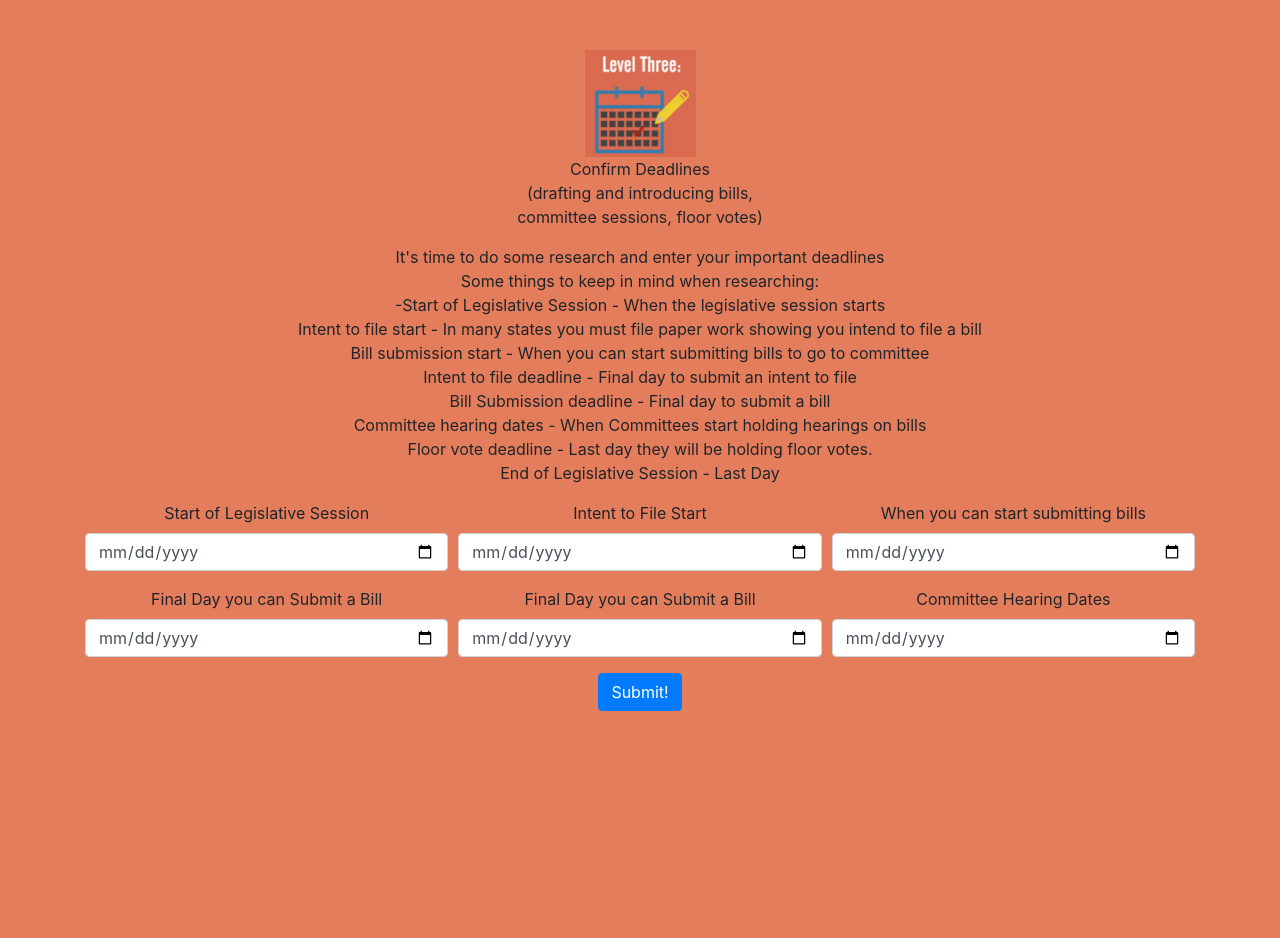
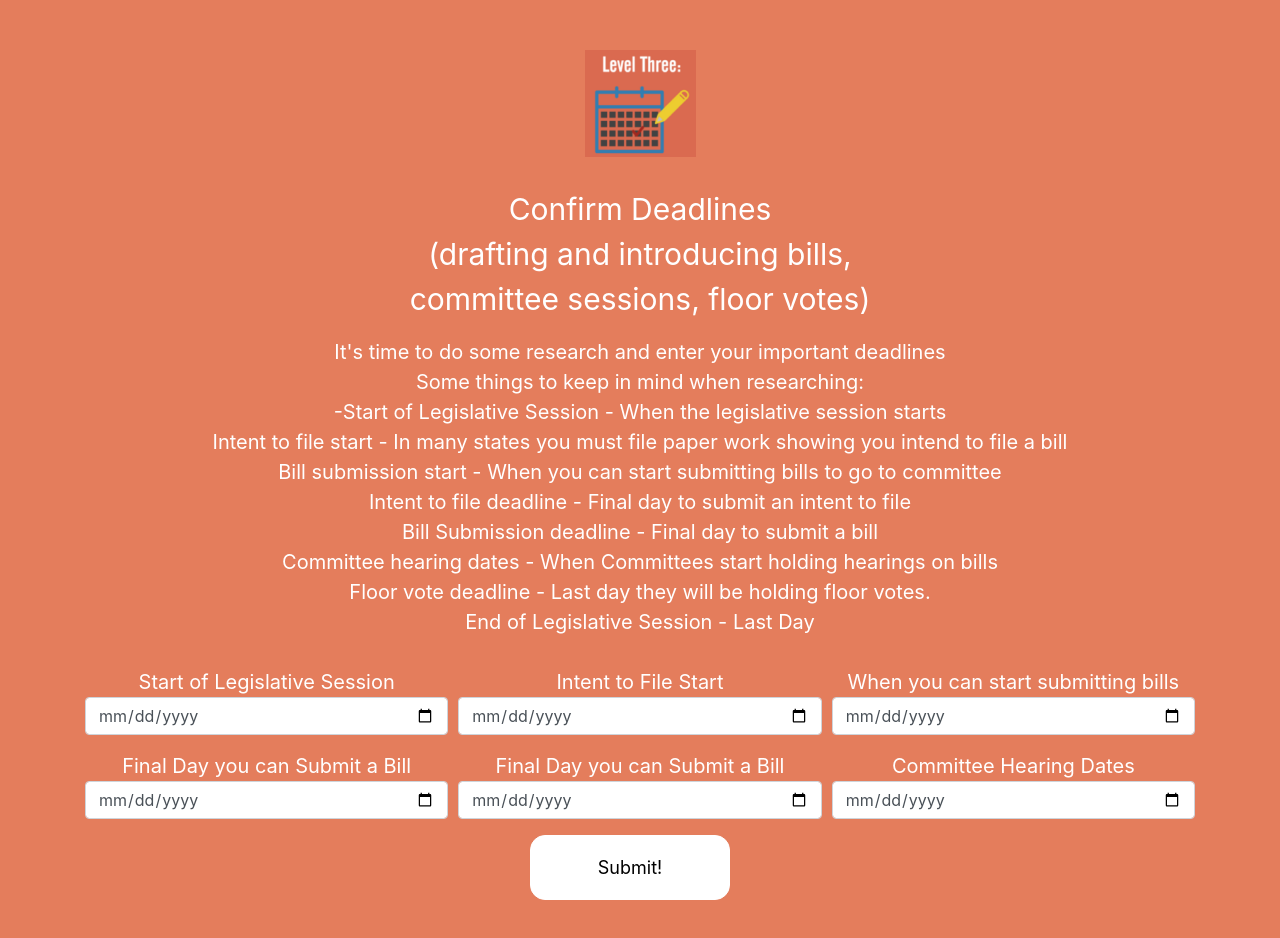
Before and after one commit to delaware19/team-13, a React (Create React App) app in the folder wethepeople/: page /Lv3 in a window 1280 px wide. Shown: the top 938 px of the page. Built offline with nearby package versions, Linux system fonts and the light colour scheme.

Commit message:
level three working towards completion

```diff
--- a/wethepeople/src/pages/Lv3/Level3.js
+++ b/wethepeople/src/pages/Lv3/Level3.js
@@ -11,17 +11,44 @@ import { Link } from 'react-router-dom';
 // Listing Wrapper takes care of the dynamically given items
 // and puts them in a grid that reponsively adjusts
 
+const Header = styled.div`
+padding-top: 30px;
+padding-bottom: 15px;
+font-size: 30px;
+color: white;
+`;
 
+const SubHeader = styled.div`
+font-size: 20px;
+color: white;
+`;
+
+const StyledButton = styled(Button)`
+
+width: 200px;
+height: 65px;
+margin-right: 20px;
+margin-bottom: 20px;
+background-color: white;
+color: black;
+border-radius: 15px;
+border-color: white;
+font-size: 18px;
+`;
+
+const StyledForm = styled(Form)`
+padding-top: 30px;
+`;
 export class Level3 extends Component{
     render() {
         return (
             <div style = {{width: "100%", height:"100%", textAlign: "center", backgroundColor: "#E47D5C", paddingBottom: "1000px"}}>
             <Container>
                 <img src = {reseach3} style = {{width:"10%", paddingTop: "50px"}}></img>
-                    <p>Confirm Deadlines
+                    <Header>Confirm Deadlines
                     <br></br>(drafting and introducing bills,
-                    <br></br>committee sessions, floor votes)</p>
-                <p>
+                    <br></br>committee sessions, floor votes)</Header>
+                <SubHeader>
                     It's time to do some research and enter your important deadlines
                     <br></br>Some things to keep in mind when researching:
                     <br></br>-Start of Legislative Session - When the legislative session starts
@@ -32,47 +59,47 @@ export class Level3 extends Component{
                     <br></br>Committee hearing dates - When Committees start holding hearings on bills
                     <br></br>Floor vote deadline - Last day they will be holding floor votes.
                     <br></br>End of Legislative Session - Last Day
-                </p>
+                </SubHeader>
 
-                <Form>
+                <StyledForm>
                     <Form.Row>
                         <Form.Group as={Col} controlId="formGridEmail">
-                        <Form.Label>Start of Legislative Session</Form.Label>
+                        <SubHeader>Start of Legislative Session</SubHeader>
                         <Form.Control type="date" placeholder="Date" />
                         </Form.Group>
 
                         <Form.Group as={Col} controlId="formGridPassword">
-                        <Form.Label>Intent to File Start</Form.Label>
+                        <SubHeader>Intent to File Start</SubHeader>
                         <Form.Control type="date" placeholder="date" />
                         </Form.Group>
 
                         <Form.Group as={Col} controlId="formGridPassword">
-                        <Form.Label>When you can start submitting bills</Form.Label>
+                        <SubHeader>When you can start submitting bills</SubHeader>
                         <Form.Control type="date" placeholder="date" />
                         </Form.Group>
                     </Form.Row>
 
                     <Form.Row>
                         <Form.Group as={Col} controlId="formGridEmail">
-                        <Form.Label>Final Day you can Submit a Bill</Form.Label>
+                        <SubHeader>Final Day you can Submit a Bill</SubHeader>
                         <Form.Control type="date" placeholder="Date" />
                         </Form.Group>
 
                         <Form.Group as={Col} controlId="formGridPassword">
-                        <Form.Label>Final Day you can Submit a Bill</Form.Label>
+                        <SubHeader>Final Day you can Submit a Bill</SubHeader>
                         <Form.Control type="date" placeholder="date" />
                         </Form.Group>
 
                         <Form.Group as={Col} controlId="formGridPassword">
-                        <Form.Label>Committee Hearing Dates</Form.Label>
+                        <SubHeader>Committee Hearing Dates</SubHeader>
                         <Form.Control type="date" placeholder="date" />
                         </Form.Group>
                     </Form.Row>
-                </Form>
+                </StyledForm>
 
 
                 <Link to='/FinishedStage1'>
-                    <Button bright="light">Submit!</Button>
+                    <StyledButton bright="light">Submit!</StyledButton>
                 </Link>
             </Container>
             </div>
```
